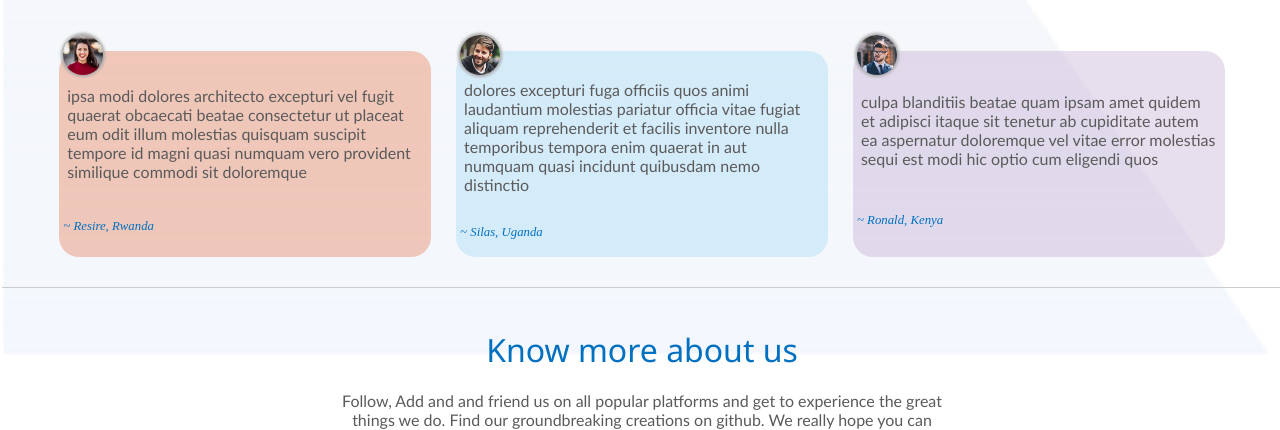
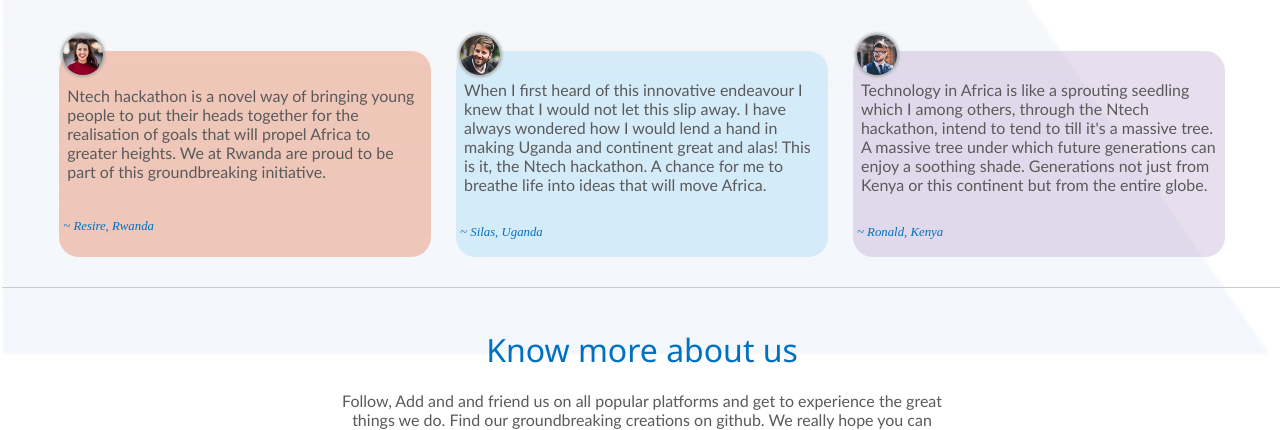
Before and after one commit to ntech-developers/ntech, a Django app: page / in a window 1280 px wide. Shown: the part 1497-1927 px from the top of the page. Run offline with Django 3.2, Linux system fonts and the light colour scheme; some web fonts are replaced.

Commit message:
Added commentaries.
Signed-off-by: Barracoder <emmnauelobarany@gmail.com>

```diff
--- a/templates/home.html
+++ b/templates/home.html
@@ -94,17 +94,29 @@
     <div id="commentaries" class="ruled">
         <div class="commentary waypoint-side" style="background: rgba(225, 77, 17, 0.28)">
             <img class="comm-prof-img" src={% static "images/rwanda.jpg" %}/>
-            <p class="small-description comm-text"> {% lorem 30 w random %}</p>
+            <p class="small-description comm-text">
+                Ntech hackathon is a novel way of bringing young people to put their heads together for the
+                realisation of goals that will propel Africa to greater heights. We at Rwanda are proud to be part of
+                this groundbreaking initiative.
+            </p>
             <p class="commentor right">~ Resire, Rwanda</p>
         </div>
         <div class="commentary waypoint-side" style="background: rgba(113, 197, 241, 0.24)">
             <img class="comm-prof-img" src={% static "images/uganda.jpg" %}/>
-            <p class="small-description comm-text"> {% lorem 30 w random %}</p>
+            <p class="small-description comm-text">
+                When I first heard of this innovative endeavour I knew that I would not let this slip away. I have
+                always wondered how I would lend a hand in making Uganda and continent great and alas! This is it,
+                the Ntech hackathon. A chance for me to breathe life into ideas that will move Africa.
+            </p>
             <p class="commentor right">~ Silas, Uganda</p>
         </div>
         <div class="commentary waypoint-side terminate" style="background: rgba(171, 141, 193, 0.28);">
             <img class="comm-prof-img" src={% static "images/kenya.jpg" %}/>
-            <p class="small-description comm-text"> {% lorem 30 w random %}</p>
+            <p class="small-description comm-text">
+                Technology in Africa is like a sprouting seedling which I among others, through the Ntech hackathon,
+                intend to tend to till it's a massive tree. A massive tree under which future generations can enjoy a
+                soothing shade. Generations not just from Kenya or this continent but from the entire globe.
+            </p>
             <p class="commentor right">~ Ronald, Kenya</p>
         </div>
     </div>
```
